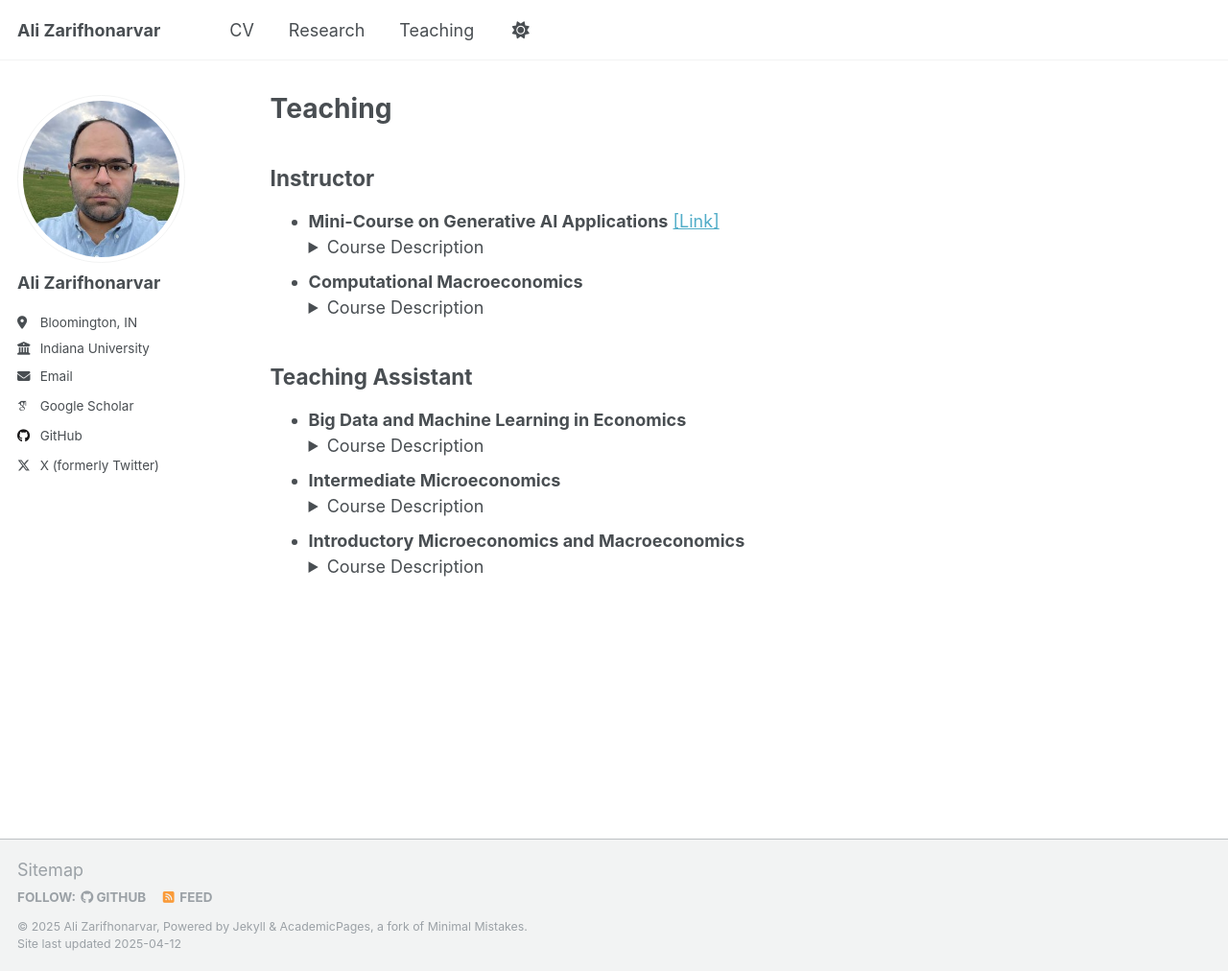
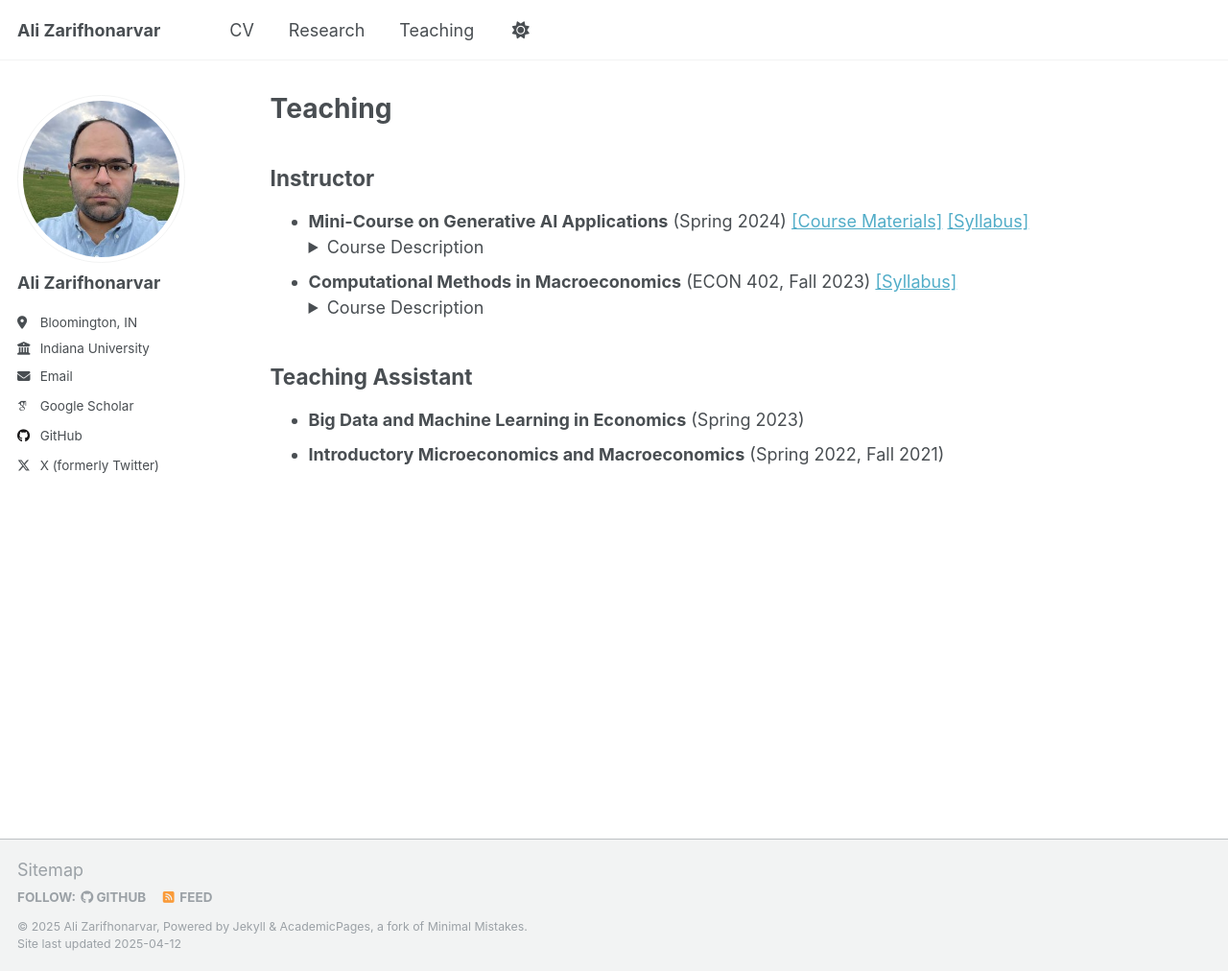
Before and after one commit to alizarif/alizarif.github.io, a Jekyll site: the page built from _pages/teaching.html, in a window 1280 px wide and 1012 px high. Shown: the whole window at 96% size. Built offline with Jekyll 4.4.1, drawn with Linux system fonts in a browser that asks for light colours; some web fonts are replaced.

Commit message:
Update teaching.html

```diff
--- a/_pages/teaching.html
+++ b/_pages/teaching.html
@@ -8,14 +8,14 @@ author_profile: true
 
 <h2>Instructor</h2>
 <ul>
-  <li><strong>Mini-Course on Generative AI Applications</strong> <a href="https://github.com/alizarif/LLM">[Link]</a>
+  <li><strong>Mini-Course on Generative AI Applications</strong> (Spring 2024) <a href="https://github.com/alizarif/LLM">[Course Materials]</a> <a href="#">[Syllabus]</a>
     <details>
       <summary>Course Description</summary>
       <p>This mini-course provides an introduction to generative AI applications with a focus on practical implementation. Students learn about large language models, their capabilities, and how to effectively use them for various applications in economics and data analysis.</p>
     </details>
   </li>
 
-  <li><strong>Computational Macroeconomics</strong>
+  <li><strong>Computational Methods in Macroeconomics</strong> (ECON 402, Fall 2023) <a href="#">[Syllabus]</a>
     <details>
       <summary>Course Description</summary>
       <p>This course covers computational methods for solving and analyzing macroeconomic models. Topics include numerical optimization, dynamic programming, simulation techniques, and calibration methods for macroeconomic models.</p>
@@ -25,24 +25,7 @@ author_profile: true
 
 <h2>Teaching Assistant</h2>
 <ul>
-  <li><strong>Big Data and Machine Learning in Economics</strong>
-    <details>
-      <summary>Course Description</summary>
-      <p>This course introduces students to big data analysis and machine learning techniques with applications in economics. Topics include predictive modeling, causal inference with machine learning, and analysis of large economic datasets.</p>
-    </details>
-  </li>
+  <li><strong>Big Data and Machine Learning in Economics</strong> (Spring 2023)</li>
 
-  <li><strong>Intermediate Microeconomics</strong>
-    <details>
-      <summary>Course Description</summary>
-      <p>This course covers consumer theory, production theory, market structures, and basic game theory. Students learn to apply microeconomic principles to analyze market outcomes and strategic interactions.</p>
-    </details>
-  </li>
-
-  <li><strong>Introductory Microeconomics and Macroeconomics</strong>
-    <details>
-      <summary>Course Description</summary>
-      <p>This introductory course covers the fundamental principles of both microeconomics and macroeconomics. Topics include supply and demand, market structures, national income accounting, economic growth, inflation, and monetary policy.</p>
-    </details>
-  </li>
+  <li><strong>Introductory Microeconomics and Macroeconomics</strong> (Spring 2022, Fall 2021)</li>
 </ul>
```
